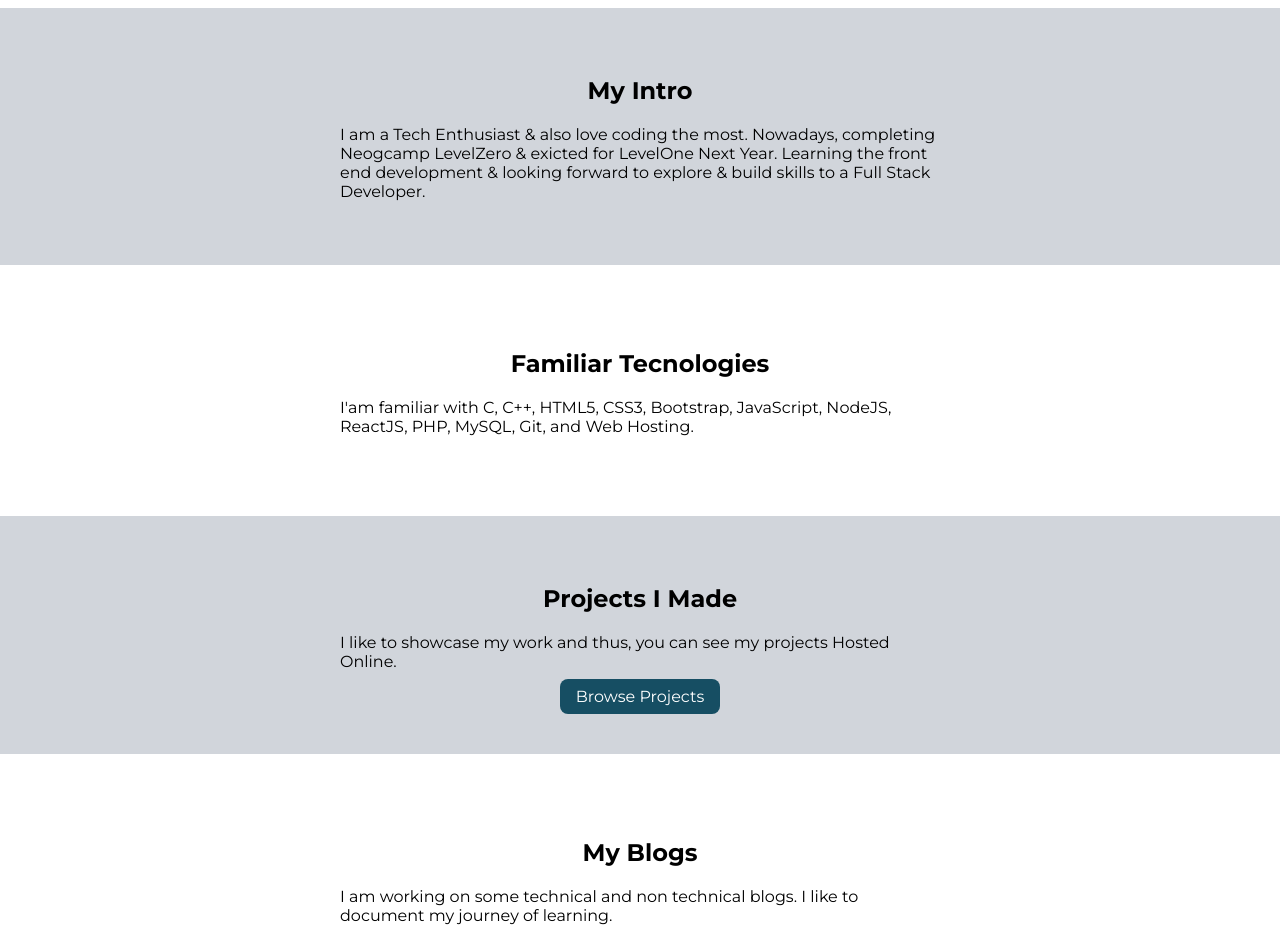
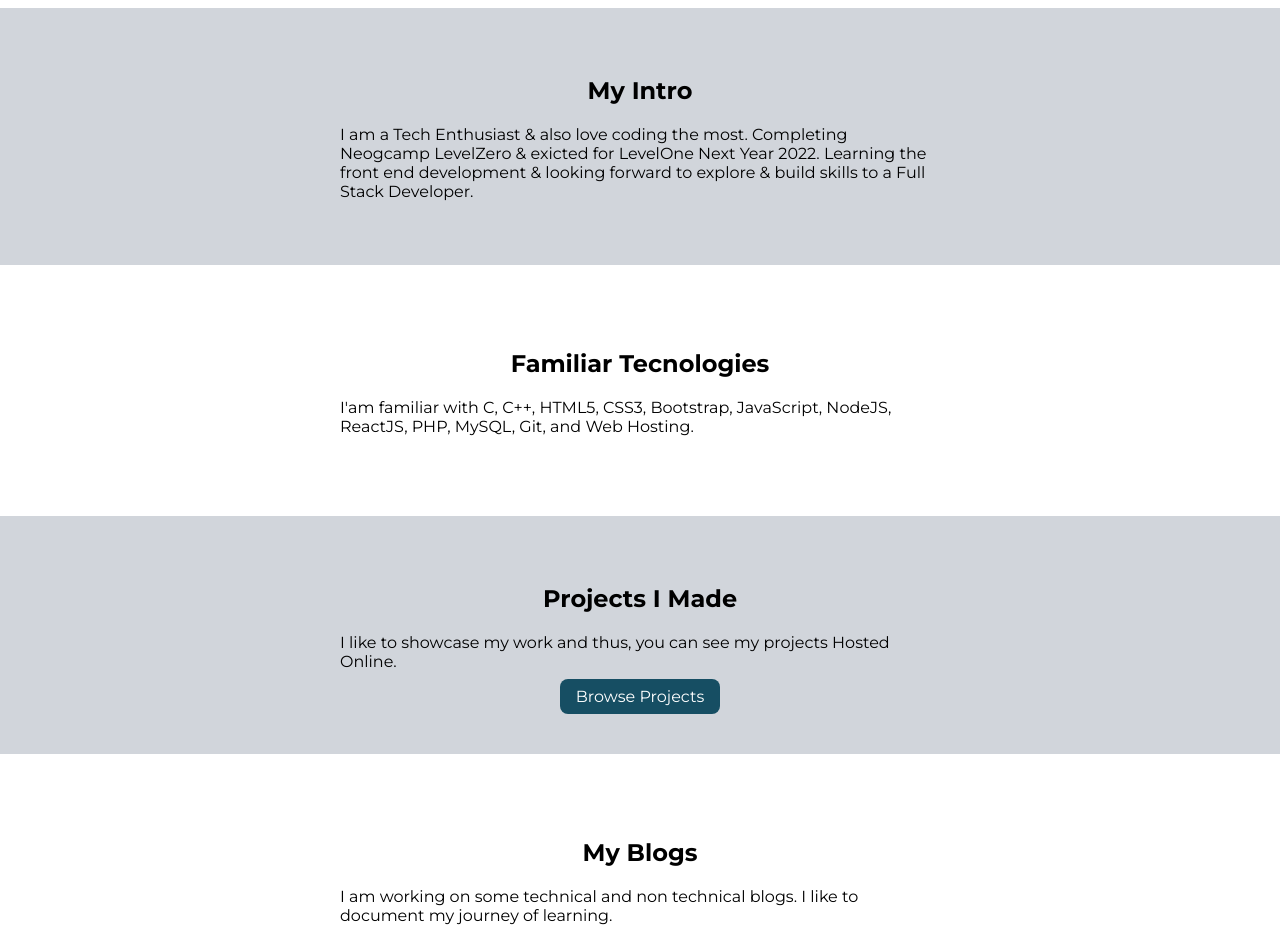
Before and after one commit to alphaCoder-25/Anurudra-Portfolio, a plain HTML site: page index.html in a window 1280 px wide. Shown: the part 860-1785 px from the top of the page. Drawn offline with Linux system fonts and the light colour scheme.

Commit message:
update text

```diff
--- a/index.html
+++ b/index.html
@@ -32,7 +32,7 @@
     <section class="section ow">
         <div class="container container-center">
             <h1>My Intro</h1>
-        <p>I am a Tech Enthusiast & also love coding the most. Nowadays, completing Neogcamp LevelZero & exicted for LevelOne Next Year. Learning the front end development & looking forward to explore & build skills to a Full Stack Developer. </p>
+        <p>I am a Tech Enthusiast & also love coding the most. Completing Neogcamp LevelZero & exicted for LevelOne Next Year 2022. Learning the front end development & looking forward to explore & build skills to a Full Stack Developer. </p>
         </div>
     </section>
 
```
